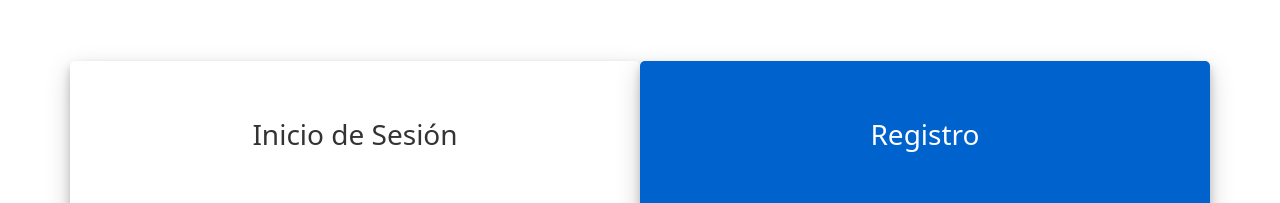
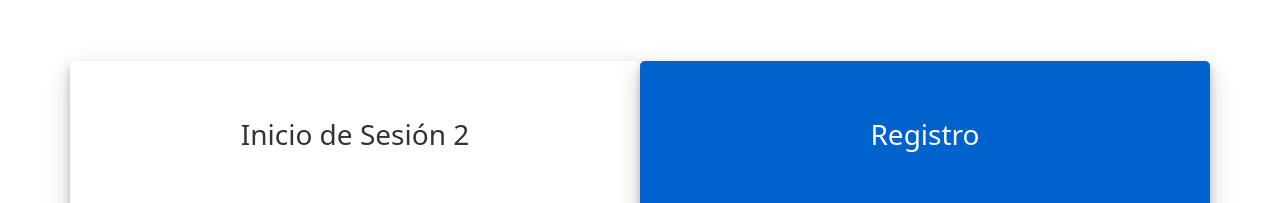
Before and after one commit to angyTabares/calendar-app, a React (Vite) app: page /auth/login in a window 1280 px wide. Shown: the part 131-334 px from the top of the page. Built offline with nearby package versions, Linux system fonts and the light colour scheme; no server answers.

Commit message:
changes in login

```diff
--- a/src/auth/pages/LoginPage.jsx
+++ b/src/auth/pages/LoginPage.jsx
@@ -46,7 +46,7 @@ export const LoginPage = () => {
         <div className="container login-container">
             <div className="row">
                 <div className="col-md-6 login-form-1">
-                    <h3>Inicio de Sesión</h3>
+                    <h3>Inicio de Sesión 2</h3>
                     <form onSubmit={loginSubmit}>
                         <div className="form-group mb-2">
                             <input
```
